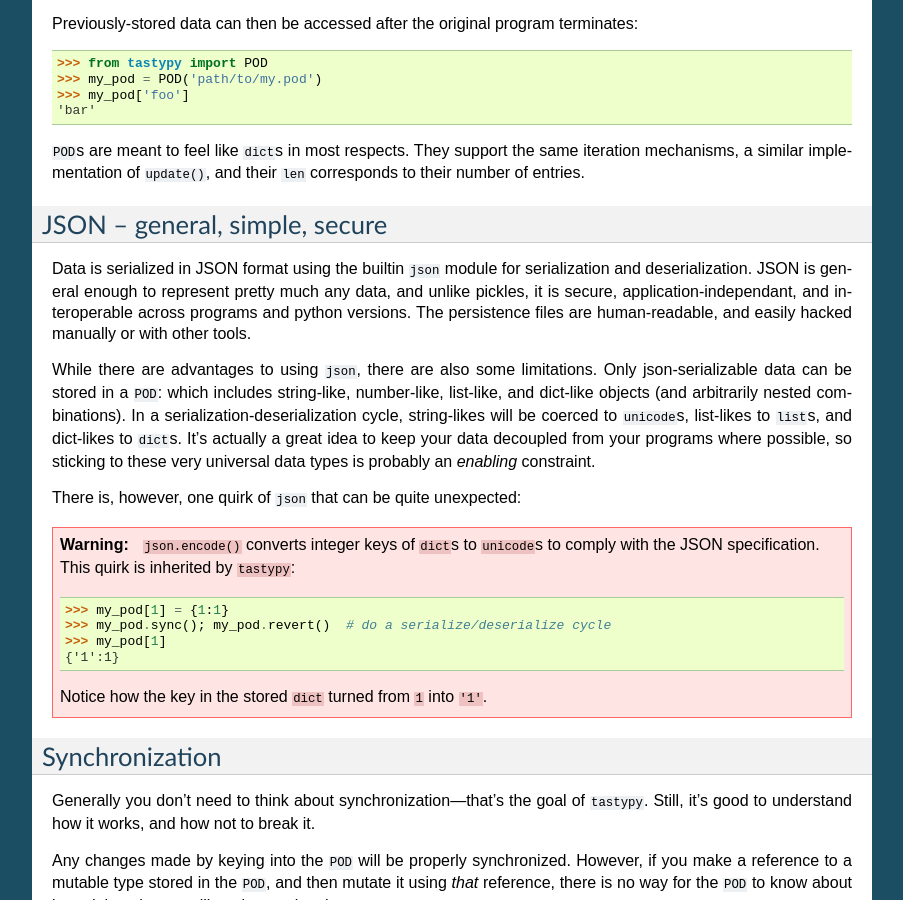
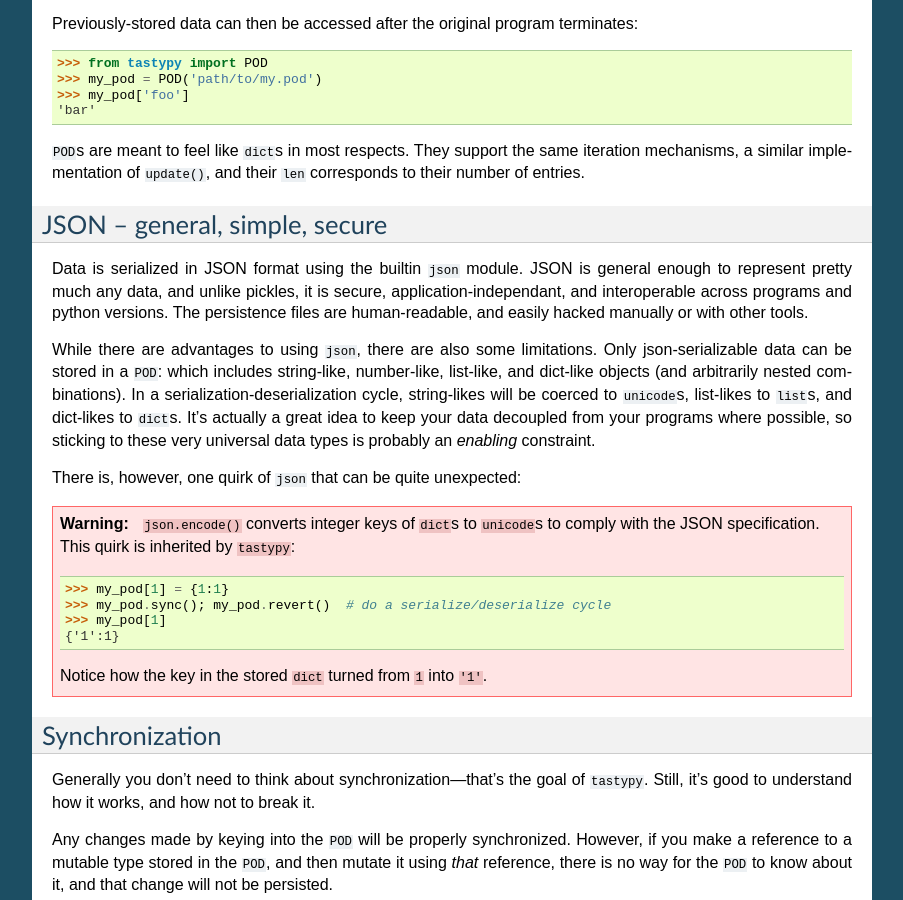
Before and after one commit to enewe101/tastypy, a Sphinx documentation site: the page built from docs/index.rst, in a window 1280 px wide and 900 px high, scrolled down 858 px. Shown: the whole window, without its empty margins (198-1101 px from the left). Built offline with Sphinx 7.4.7, drawn with Linux system fonts in a browser that asks for light colours.

Commit message:
docs typo

```diff
--- a/docs/index.rst
+++ b/docs/index.rst
@@ -78,11 +78,11 @@
 
 JSON -- general, simple, secure
 -------------------------------
-Data is serialized in JSON format using the builtin ``json`` module for
-serialization and deserialization.  JSON is general enough to represent pretty
-much any data, and unlike pickles, it is secure, application-independant, and
-interoperable across programs and python versions.  The persistence files are
-human-readable, and easily hacked manually or with other tools.
+Data is serialized in JSON format using the builtin ``json`` module.  JSON is
+general enough to represent pretty much any data, and unlike pickles, it is
+secure, application-independant, and interoperable across programs and python
+versions.  The persistence files are human-readable, and easily hacked manually
+or with other tools.
 
 While there are advantages to using ``json``, there are also some limitations.
 Only json-serializable data can be stored in a ``POD``: which includes
```
Also changed, not shown: 1 other file.
